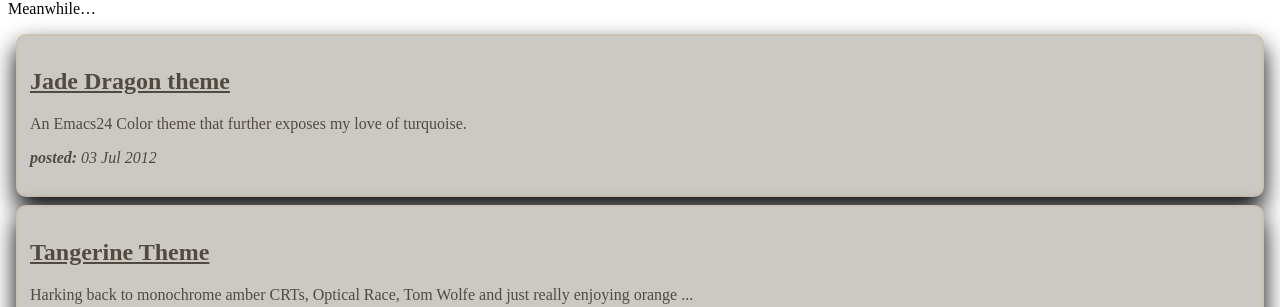
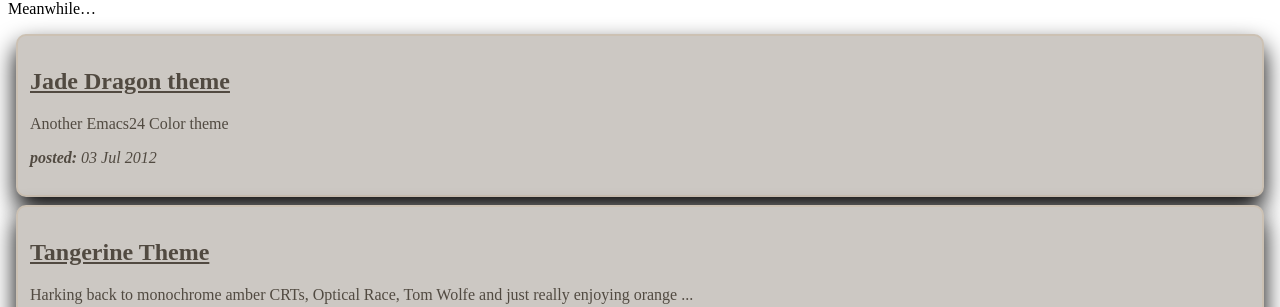
Before and after one commit to jasonm23/OldEmacsFodder, a Jekyll site: the page built from index.md, in a window 1280 px wide. Shown: the part 256-563 px from the top of the page. Built offline with Jekyll 4.4.1, drawn with Linux system fonts in a browser that asks for light colours; nearby versions of some CDN libraries; library files that are not in the unit come from our copies.

Commit message:
thinned again...

```diff
--- a/_posts/2012-07-03-jadedragon-theme.md
+++ b/_posts/2012-07-03-jadedragon-theme.md
@@ -1,8 +1,7 @@
 ---
 layout: post
 title: "Jade Dragon theme"
-description: "An Emacs24 Color theme that further exposes my love of
-turquoise."
+description: "Another Emacs24 Color theme"
 category: Emacs
 tags: [emacs, deftheme, color-theme]
 ---
```
